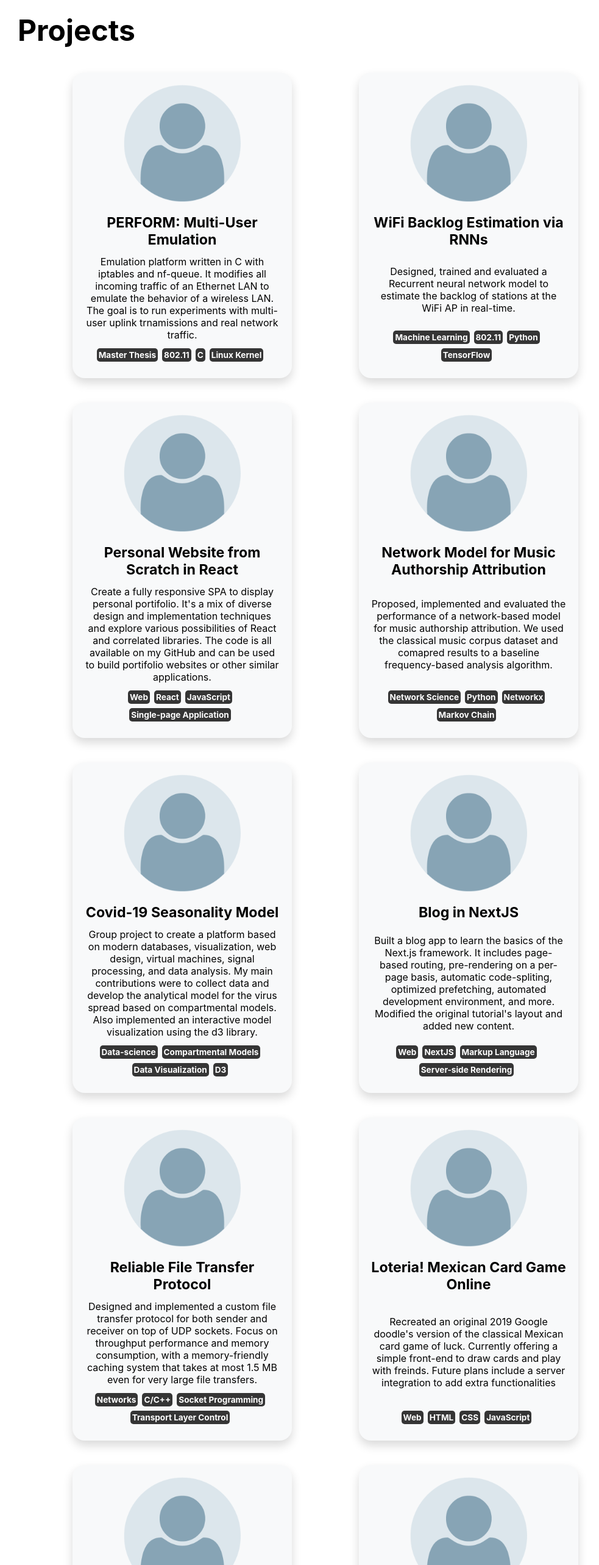
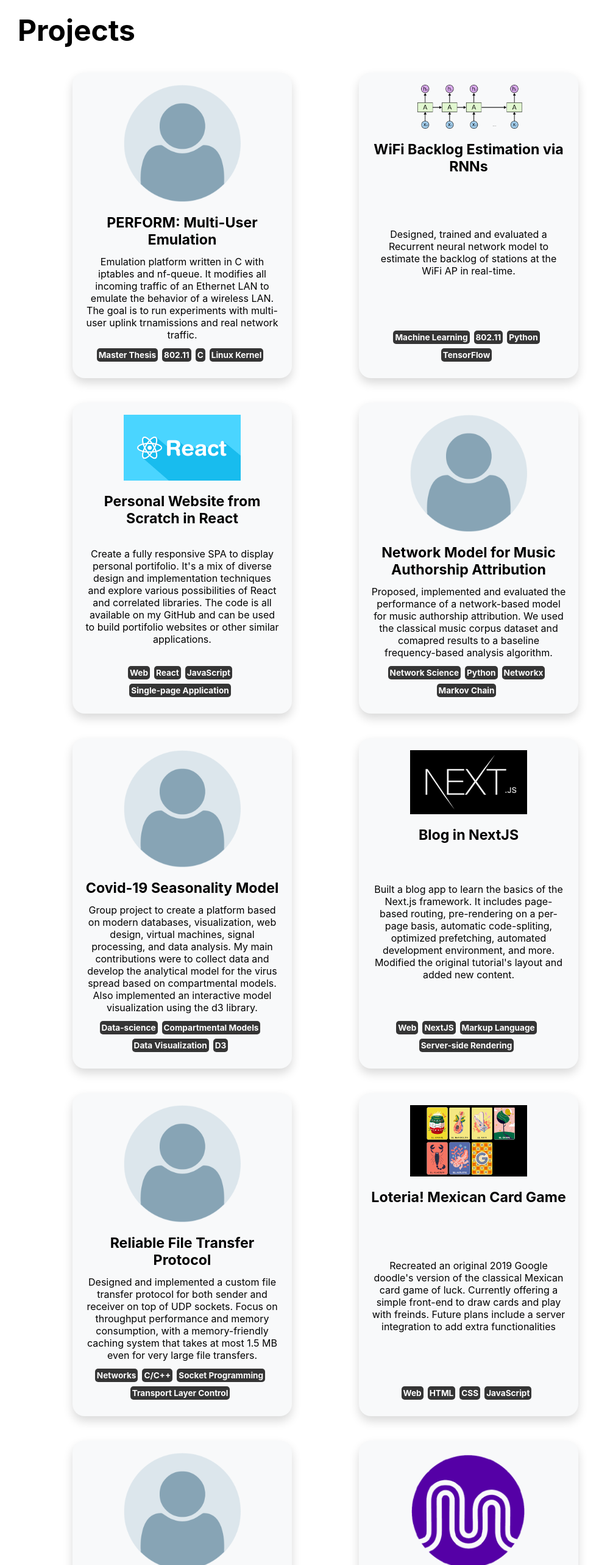
Before and after one commit to ViniBR01/personal-site, a React (Create React App) app: page /projects in a window 1280 px wide. Shown: the part 80-2646 px from the top of the page at 61% size, without its empty margins (106-1089 px from the left). Built offline with nearby package versions, Linux system fonts and the light colour scheme.

Commit message:
Edit project information

```diff
--- a/src/pages/projects/projectsData.js
+++ b/src/pages/projects/projectsData.js
@@ -8,14 +8,14 @@ const projects = [
     },
     {
         title: 'WiFi Backlog Estimation via RNNs',
-        avatar: '/assets/projects/defaultAvatar.png',
+        avatar: '/assets/projects/rnns.png',
         text: 'Designed, trained and evaluated a Recurrent neural network model to estimate the backlog of stations at the WiFi AP in real-time.',
         badges: ['Machine Learning', '802.11', 'Python', 'TensorFlow'],
         link: '',
     },
     {
         title: 'Personal Website from Scratch in React',
-        avatar: '/assets/projects/defaultAvatar.png',
+        avatar: '/assets/projects/react-logo.png',
         text: "Create a fully responsive SPA to display personal portifolio. It's a mix of diverse design and implementation techniques and explore various possibilities of React and correlated libraries. The code is all available on my GitHub and can be used to build portifolio websites or other similar applications.",
         badges: ['Web', 'React', 'JavaScript', 'Single-page Application'],
         link: '',
@@ -36,7 +36,7 @@ const projects = [
     },
     {
         title: 'Blog in NextJS',
-        avatar: '/assets/projects/defaultAvatar.png',
+        avatar: '/assets/projects/next-logo.png',
         text: "Built a blog app to learn the basics of the Next.js framework. It includes page-based routing, pre-rendering on a per-page basis, automatic code-spliting, optimized prefetching, automated development environment, and more. Modified the original tutorial's layout and added new content.",
         badges: ['Web', 'NextJS', 'Markup Language', 'Server-side Rendering'],
         link: '',
@@ -49,8 +49,8 @@ const projects = [
         link: '',
     },
     {
-        title: 'Loteria! Mexican Card Game Online',
-        avatar: '/assets/projects/defaultAvatar.png',
+        title: 'Loteria! Mexican Card Game',
+        avatar: '/assets/projects/loteria.png',
         text: "Recreated an original 2019 Google doodle's version of the classical Mexican card game of luck. Currently offering a simple front-end to draw cards and play with freinds. Future plans include a server integration to add extra functionalities",
         badges: ['Web', 'HTML', 'CSS', 'JavaScript'],
         link: '',
@@ -64,7 +64,7 @@ const projects = [
     },
     {
         title: "Analysis of Magma's Performance",
-        avatar: '/assets/projects/defaultAvatar.png',
+        avatar: '/assets/projects/magma-logo.png',
         text: "Deployed and evaluated the perforamnce of Magma's Access Gateway (AGW) under variable traffic and computation resources.",
         badges: ['Infra-sctructure', 'Mobile','Python', 'Open-source'],
         link: '',
```
